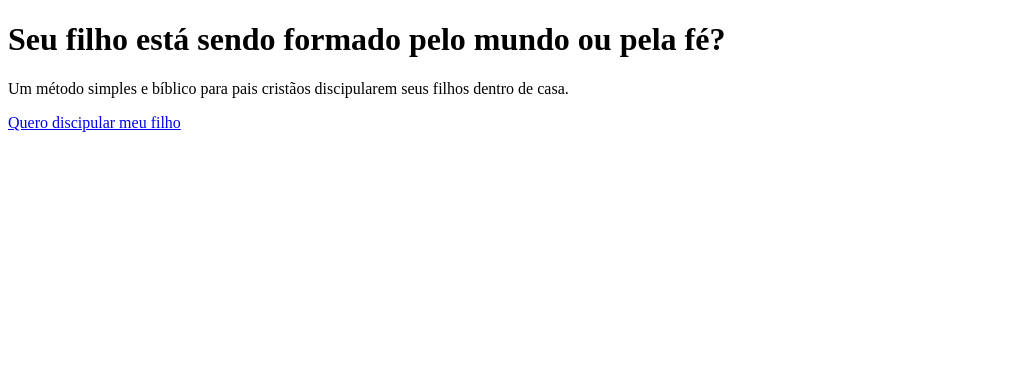
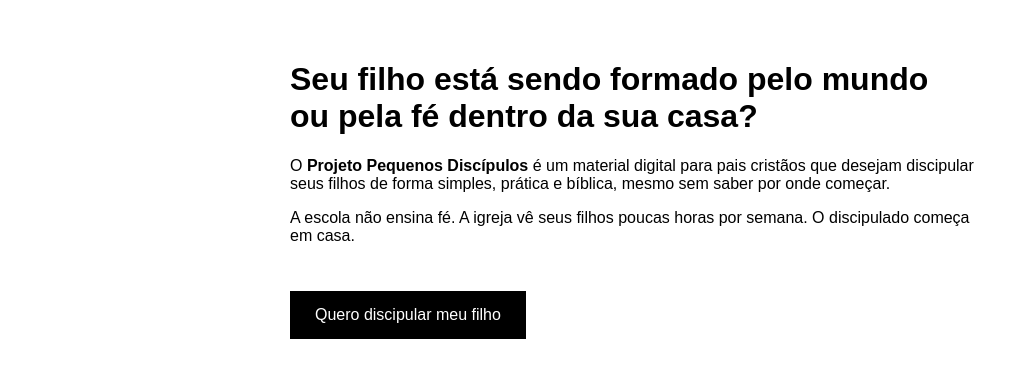
Before and after one commit to pequenosdiscipulos/projetopequenosdiscipulos.site, a plain HTML site: page index.html in a window 1280 px wide. Shown: the whole page, without its empty margins (0-1029 px from the left). Drawn offline with Linux system fonts and the light colour scheme.

Commit message:
Update index.html

```diff
--- a/index.html
+++ b/index.html
@@ -3,16 +3,26 @@
 <head>
   <meta charset="UTF-8">
   <title>Projeto Pequenos Discípulos</title>
+  <meta name="viewport" content="width=device-width, initial-scale=1.0">
 </head>
-<body>
+<body style="font-family: Arial, sans-serif; max-width: 700px; margin: auto; padding: 40px;">
 
-<h1>Seu filho está sendo formado pelo mundo ou pela fé?</h1>
+<h1>Seu filho está sendo formado pelo mundo<br>ou pela fé dentro da sua casa?</h1>
 
 <p>
-Um método simples e bíblico para pais cristãos discipularem seus filhos dentro de casa.
+O <strong>Projeto Pequenos Discípulos</strong> é um material digital para pais cristãos
+que desejam discipular seus filhos de forma simples, prática e bíblica,
+mesmo sem saber por onde começar.
 </p>
 
-<a href="LINK_DA_KIRVANO">
+<p>
+A escola não ensina fé.
+A igreja vê seus filhos poucas horas por semana.
+O discipulado começa em casa.
+</p>
+
+<a href="https://pay.kirvano.com/4ecd1a1d-5a6c-4555-8c3f-41de26387221"
+style="display:inline-block; margin-top:30px; padding:15px 25px; background:black; color:white; text-decoration:none;">
 Quero discipular meu filho
 </a>
 
```
